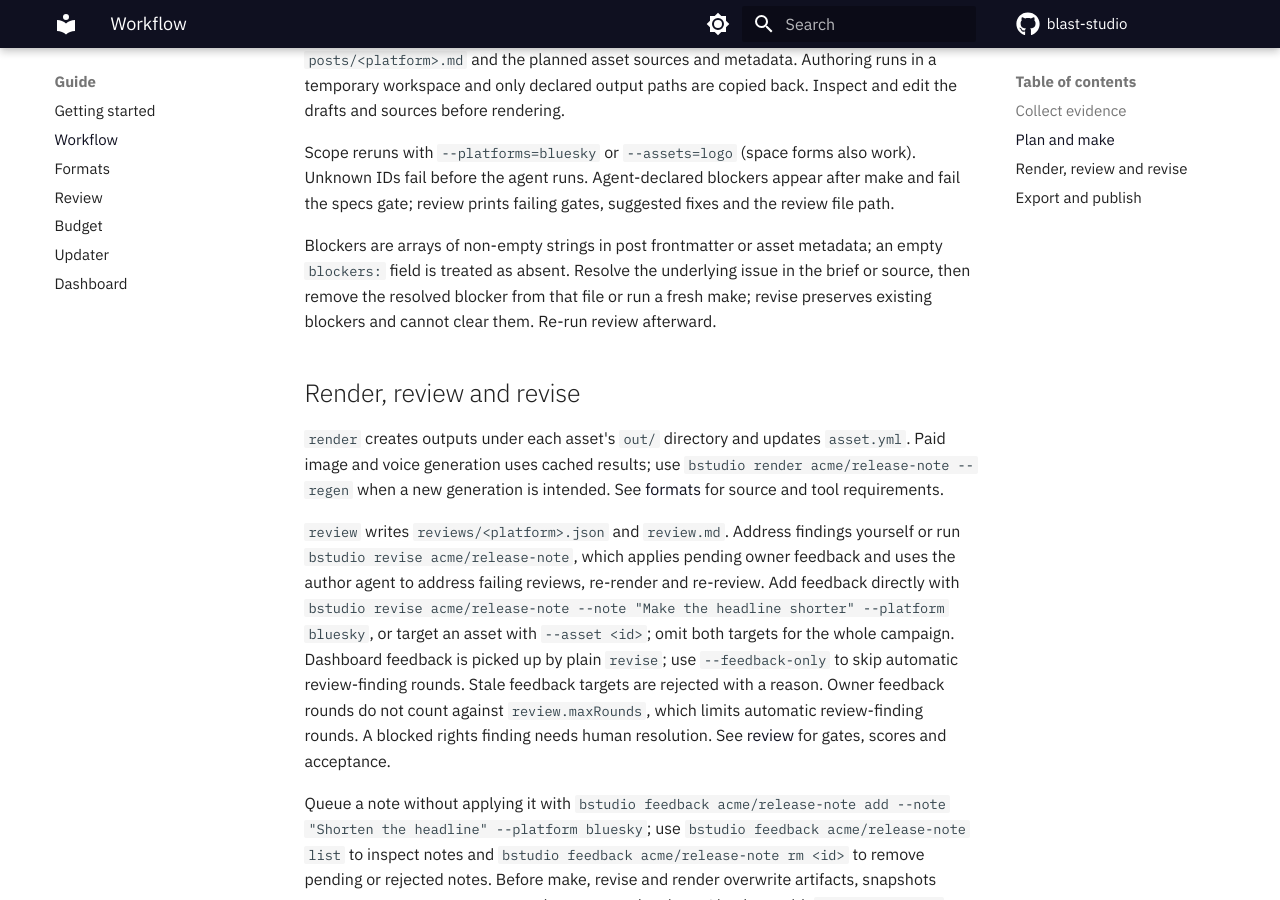
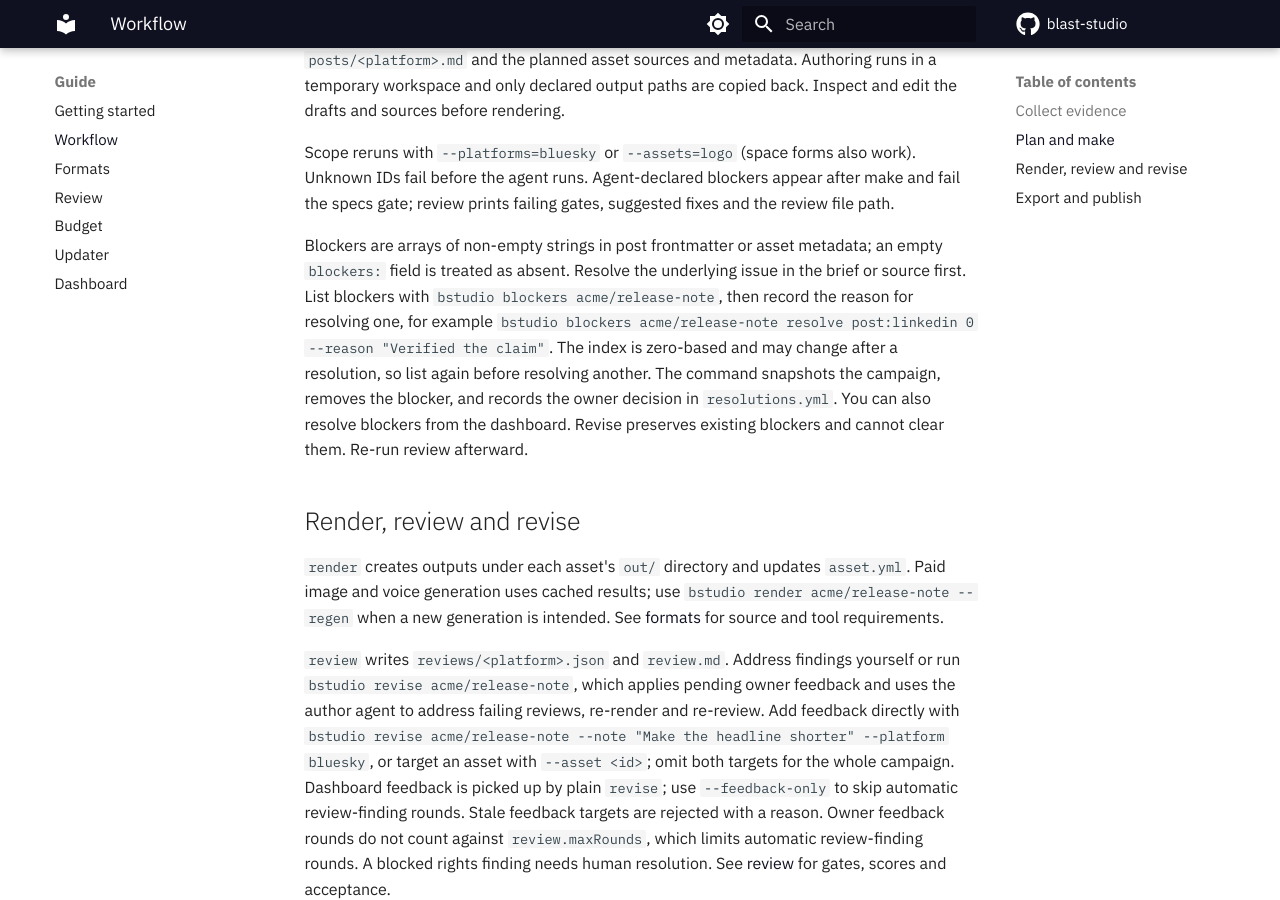
Before and after one commit to edwinjosechittilappilly/blast-studio, an MkDocs documentation site: the page built from docs/workflow.md, in a window 1280 px wide and 900 px high, scrolled down 1627 px. Built offline with MkDocs 1.6.1 and Material for MkDocs 9.7.7, drawn with Linux system fonts in a browser that asks for light colours; comment, search, counter and statistics services are not loaded.

Commit message:
docs: document resolving campaign blockers
- Describe CLI and dashboard resolution, audit history, and review requirements.

```diff
--- a/docs/workflow.md
+++ b/docs/workflow.md
@@ -34,7 +34,7 @@ Projects are stored in the studio root and copied into temporary agent workspace
 
 Scope reruns with `--platforms=bluesky` or `--assets=logo` (space forms also work). Unknown IDs fail before the agent runs. Agent-declared blockers appear after make and fail the specs gate; review prints failing gates, suggested fixes and the review file path.
 
-Blockers are arrays of non-empty strings in post frontmatter or asset metadata; an empty `blockers:` field is treated as absent. Resolve the underlying issue in the brief or source, then remove the resolved blocker from that file or run a fresh make; revise preserves existing blockers and cannot clear them. Re-run review afterward.
+Blockers are arrays of non-empty strings in post frontmatter or asset metadata; an empty `blockers:` field is treated as absent. Resolve the underlying issue in the brief or source first. List blockers with `bstudio blockers acme/release-note`, then record the reason for resolving one, for example `bstudio blockers acme/release-note resolve post:linkedin 0 --reason "Verified the claim"`. The index is zero-based and may change after a resolution, so list again before resolving another. The command snapshots the campaign, removes the blocker, and records the owner decision in `resolutions.yml`. You can also resolve blockers from the dashboard. Revise preserves existing blockers and cannot clear them. Re-run review afterward.
 
 ## Render, review and revise
 
```
Also changed, not shown: docs/commands.md (+1 -0 lines), docs/dashboard.md (+2 -0 lines).
